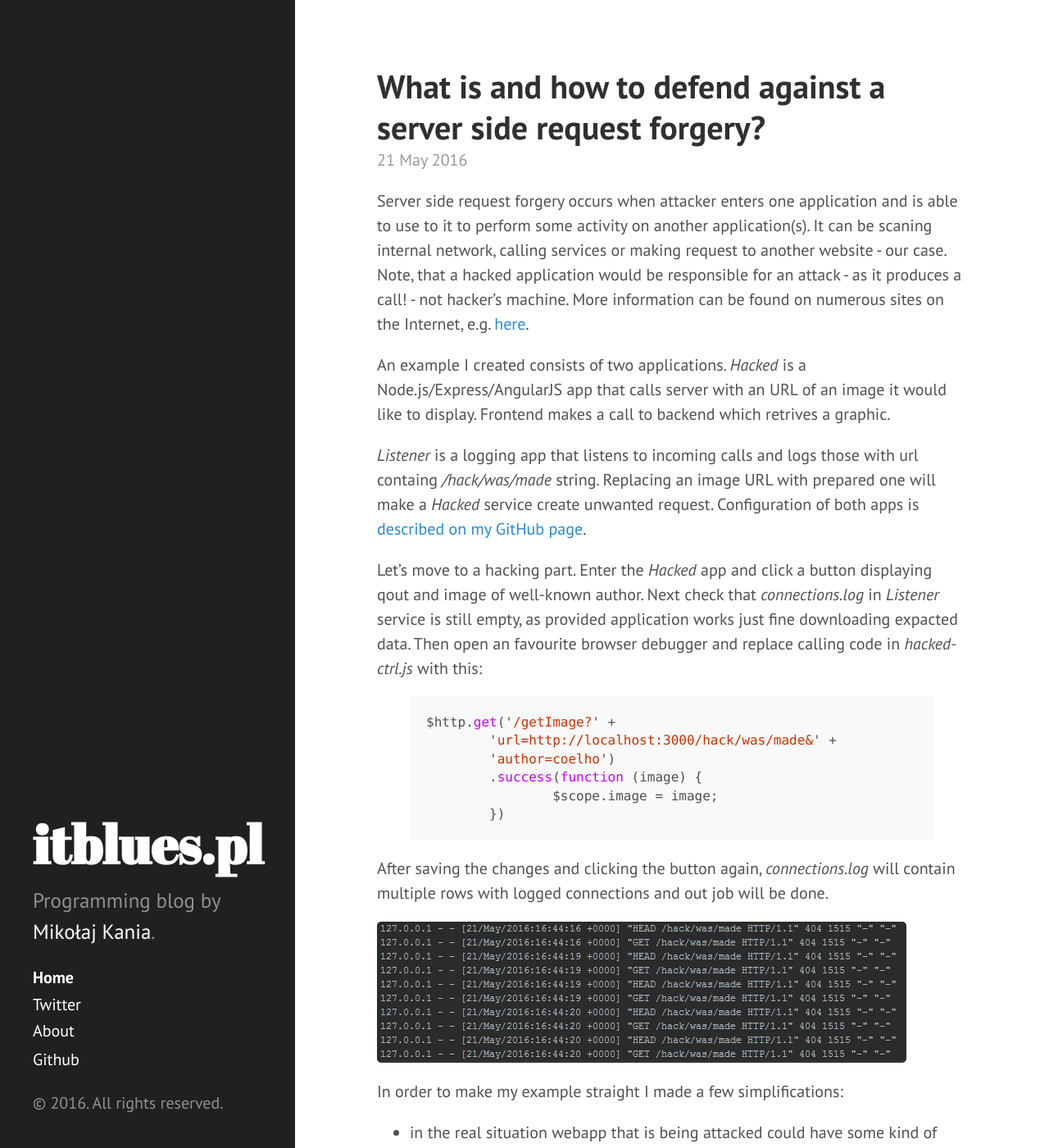
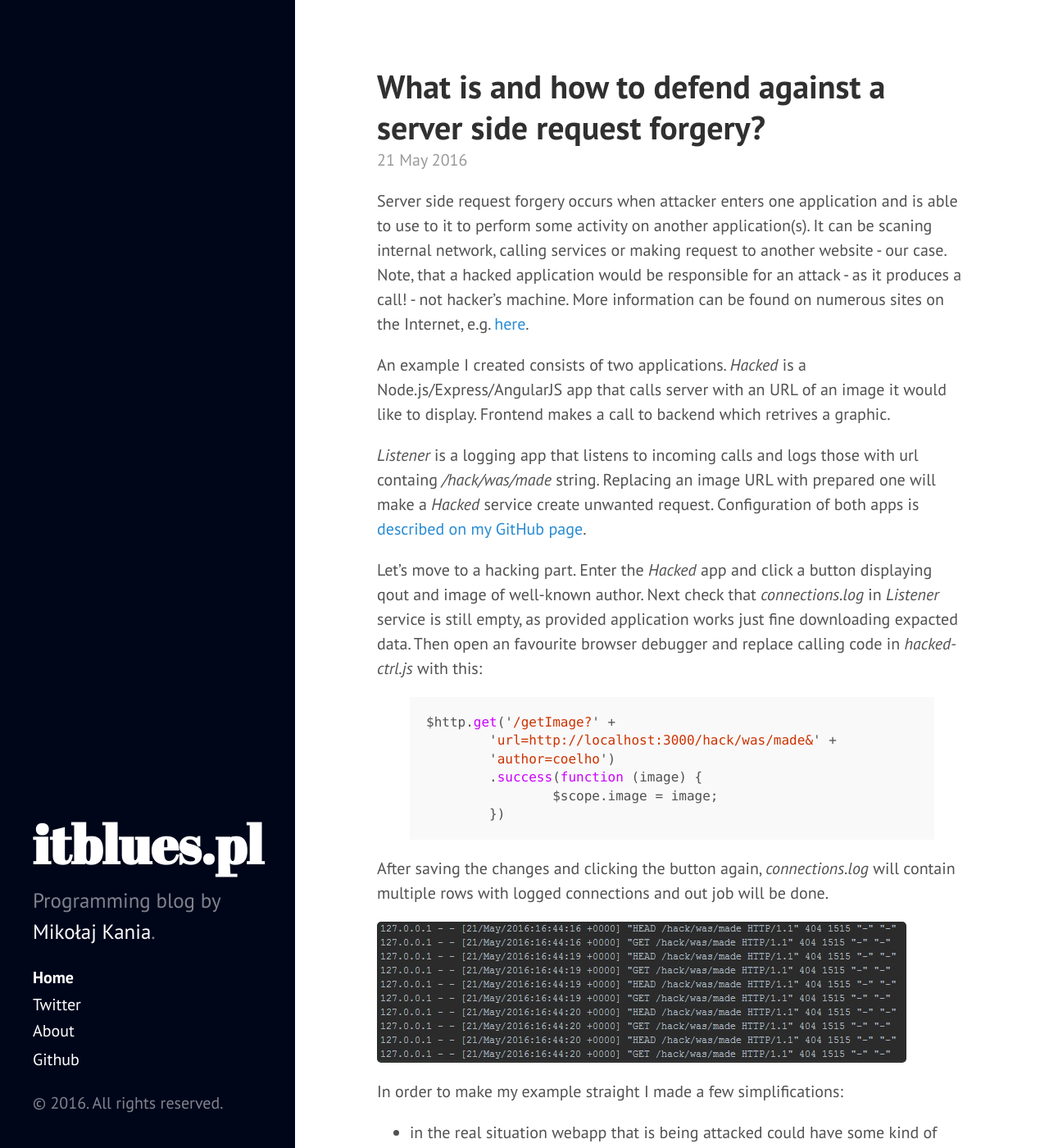
Before and after one commit to mikolajkania/mikolajkania.github.io, a Jekyll site: the page built from index.html, in a window 1280 px wide and 1400 px high. Shown: the whole window at 82% size. Built offline with Jekyll 4.4.1, drawn with Linux system fonts in a browser that asks for light colours; the list of posts is cut into pages by our own code.

Commit message:
Adsense test

```diff
--- a/_layouts/post.html
+++ b/_layouts/post.html
@@ -27,6 +27,10 @@
 
 </div>
 
+<div id="adsense">
+	{% include google_adsense.html %}
+</div>
+
 <div class="related">
   <h2>Related Posts</h2>
   <ul class="related-posts">
--- a/public/css/hyde.css
+++ b/public/css/hyde.css
@@ -57,7 +57,7 @@
   text-align: center;
   padding: 2rem 1rem;
   color: rgba(255,255,255,.5);
-  background-color: #202020;
+  background-color: #00061a;
 }
 @media (min-width: 48em) {
   .sidebar {
```
Also changed, not shown: _includes/google_adsense.html (added, +9 -0 lines), _layouts/default.html (line endings or trailing spaces).
